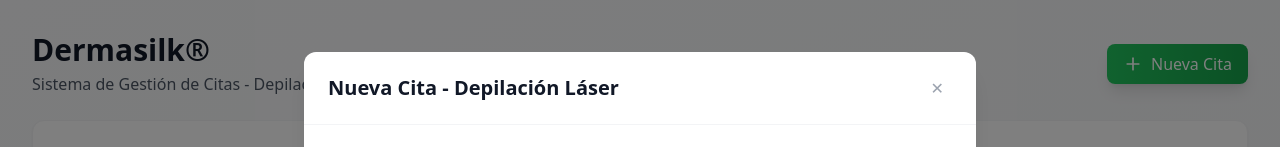
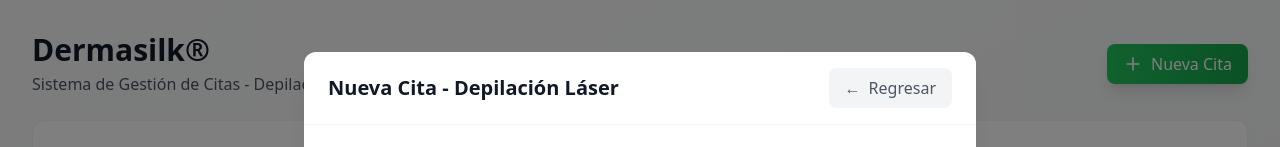
Before and after one commit to LuisMondragonB/dermasilk-sistema, a React (Create React App) app: page / in a window 1280 px wide. Both pictures are taken after a click on the button "Nueva Cita". Shown: the top 147 px of the page. Built offline with nearby package versions, Linux system fonts and the light colour scheme.

Commit message:
Agregar botón Regresar al modal

```diff
--- a/src/App.js
+++ b/src/App.js
@@ -280,10 +280,11 @@ function App() {
               <div className="flex items-center justify-between">
                 <h3 className="text-xl font-semibold text-gray-900">Nueva Cita - Depilación Láser</h3>
                 <button
-                  onClick={() => setShowNewAppointmentModal(false)}
-                  className="p-2 text-gray-400 hover:text-gray-600 rounded-lg hover:bg-gray-100 transition-colors"
+                  onClick={handleCloseModal}
+                  className="flex items-center space-x-2 px-4 py-2 text-gray-600 bg-gray-100 rounded-lg hover:bg-gray-200 transition-colors"
                 >
-                  ✕
+                  <span>←</span>
+                  <span>Regresar</span>
                 </button>
               </div>
             </div>
```
